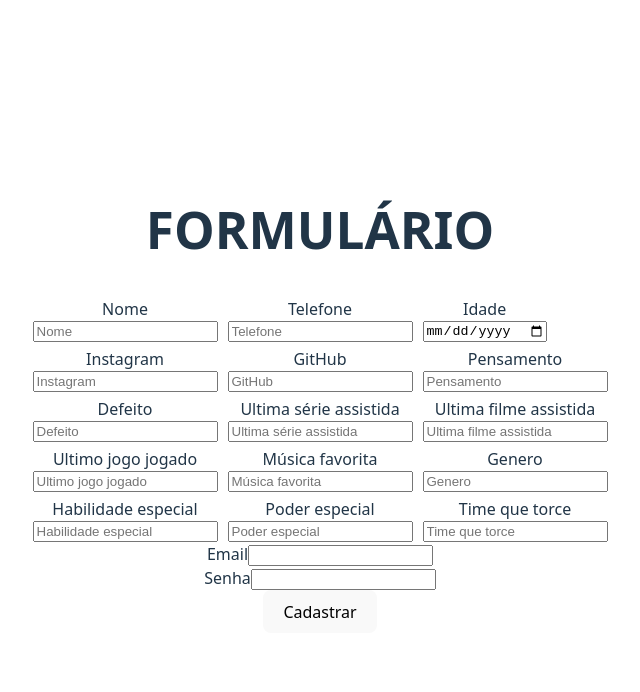
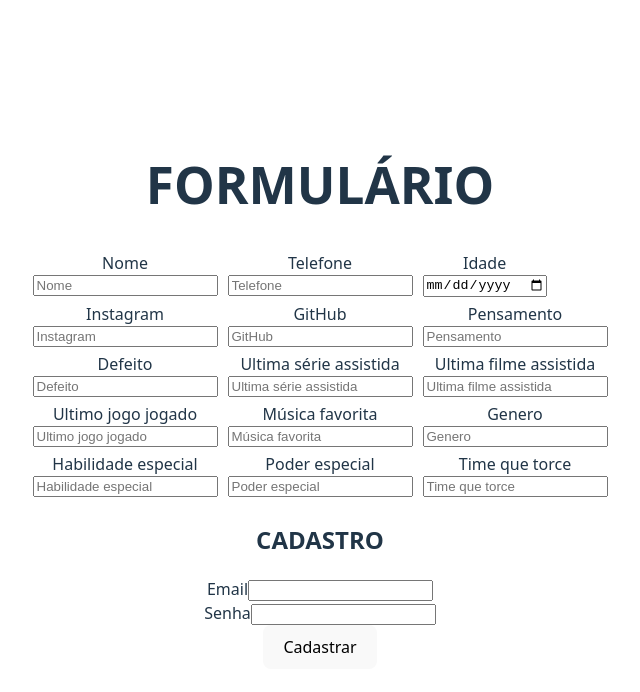
Before and after one commit to isaachuss/4_Bimestre, a React (Vite) app: page / in a window 1280 px wide. Shown: the top 692 px of the page, without its empty margins (320-960 px from the left). Built offline with nearby package versions, Linux system fonts and the light colour scheme; no server answers.

Commit message:
SEXTO COMMIT

```diff
--- a/src/App.css
+++ b/src/App.css
@@ -16,3 +16,21 @@
   flex-direction: row;
   gap: 10px;
 }
+
+.register {
+  display: flex;
+  justify-content: center;
+}
+
+.registro {
+  display: flex;
+  flex-direction: column;
+}
+
+.cadastro {
+  margin-top: 5px;
+  display: flex;
+  flex-direction: column;
+  align-items: center;
+  margin-bottom: 10px;
+}
--- a/src/App.jsx
+++ b/src/App.jsx
@@ -15,6 +15,10 @@ function App() {
 
   const enviarForms = (e) => {
     e.preventDefault()
+    fetch('https://www.api.alanleiser.com/user', {
+      method:'POST',
+      body:JSON.stringify()
+    })
     console.log(`Email: ${email}, Senha: ${senha}`)
 
 
@@ -126,7 +130,8 @@ useEffect(() => {
 
 
       </div>
-      <div>
+      <div className='cadastro'>
+        <h2>CADASTRO</h2>
         <form onSubmit={enviarForms}>
           <label htmlFor="email">Email</label>
           <input
```
